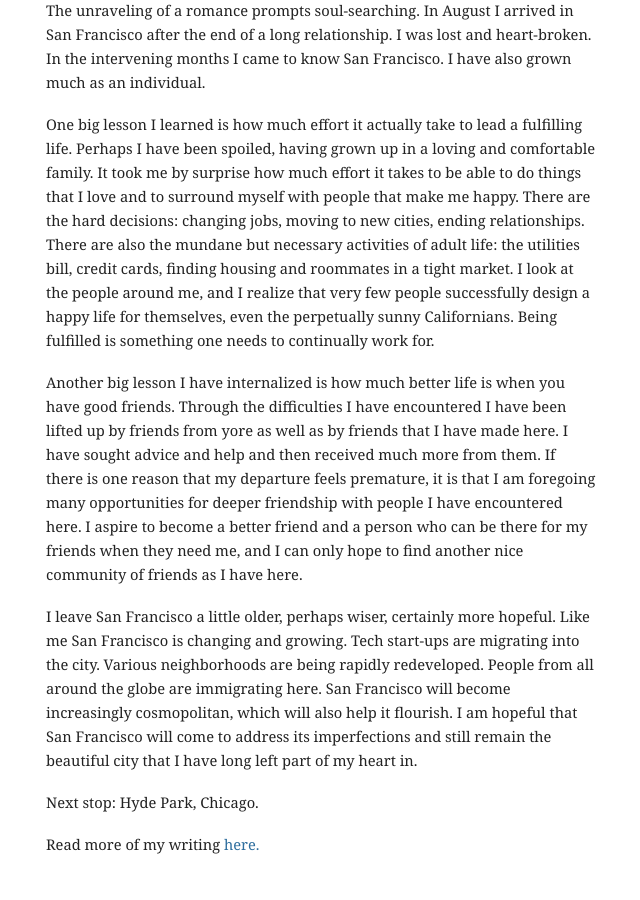
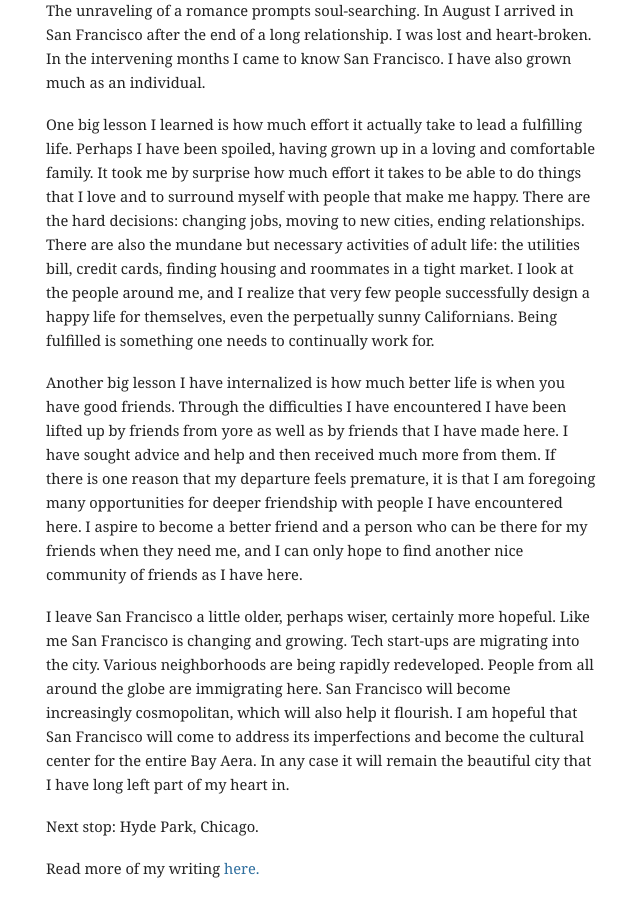
Before and after one commit to mbwong/mbwong.github.com, a Jekyll site: the page built from _posts/2013-04-15-leaving-san-francisco.md, in a window 1280 px wide and 900 px high, scrolled down 1540 px. Shown: the whole window, without its empty margins (304-944 px from the left). Built offline with Jekyll 4.4.1, drawn with Linux system fonts in a browser that asks for light colours; before the commit the page ends 2416 px from its top, so only the background shows below that.

Commit message:
Update 2013-04-15-leaving-san-francisco.md

```diff
--- a/_posts/2013-04-15-leaving-san-francisco.md
+++ b/_posts/2013-04-15-leaving-san-francisco.md
@@ -28,6 +28,6 @@ One big lesson I learned is how much effort it actually take to lead a fulfillin
 
 Another big lesson I have internalized is how much better life is when you have good friends. Through the difficulties I have encountered I have been lifted up by friends from yore as well as by friends that I have made here. I have sought advice and help and then received much more from them. If there is one reason that my departure feels premature, it is that I am foregoing many opportunities for deeper friendship with people I have encountered here. I aspire to become a better friend and a person who can be there for my friends when they need me, and I can only hope to find another nice community of friends as I have here.
 
-I leave San Francisco a little older, perhaps wiser, certainly more hopeful. Like me San Francisco is changing and growing. Tech start-ups are migrating into the city. Various neighborhoods are being rapidly redeveloped. People from all around the globe are immigrating here. San Francisco will become increasingly cosmopolitan, which will also help it flourish. I am hopeful that San Francisco will come to address its imperfections and still remain the beautiful city that I have long left part of my heart in.
+I leave San Francisco a little older, perhaps wiser, certainly more hopeful. Like me San Francisco is changing and growing. Tech start-ups are migrating into the city. Various neighborhoods are being rapidly redeveloped. People from all around the globe are immigrating here. San Francisco will become increasingly cosmopolitan, which will also help it flourish. I am hopeful that San Francisco will come to address its imperfections and become the cultural center for the entire Bay Aera. In any case it will remain the beautiful city that I have long left part of my heart in.
 
 Next stop: Hyde Park, Chicago.
```
